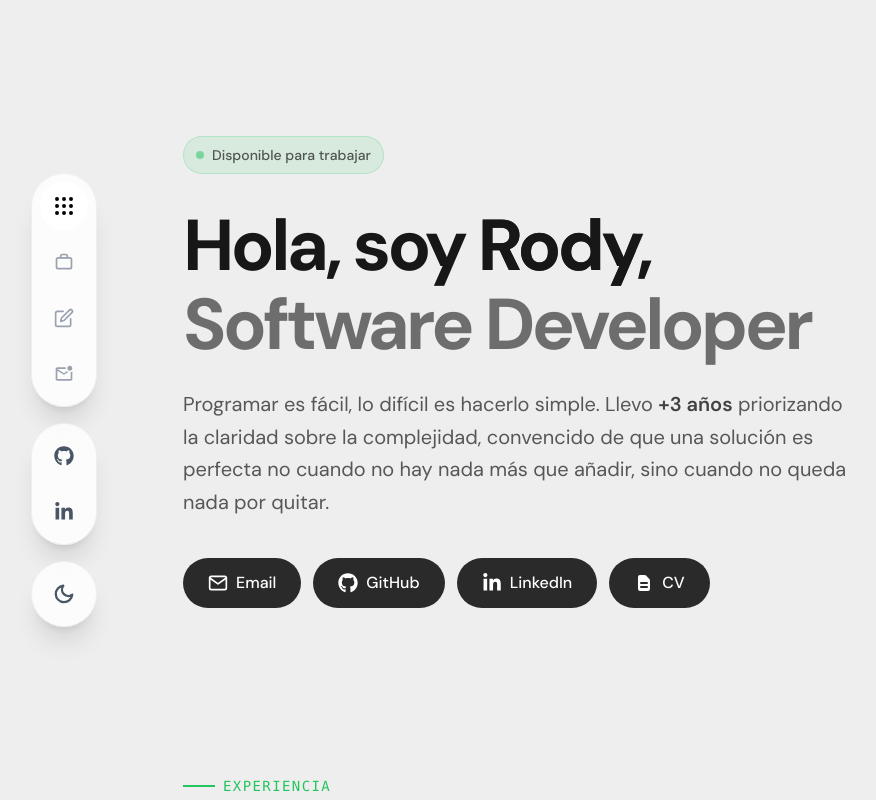
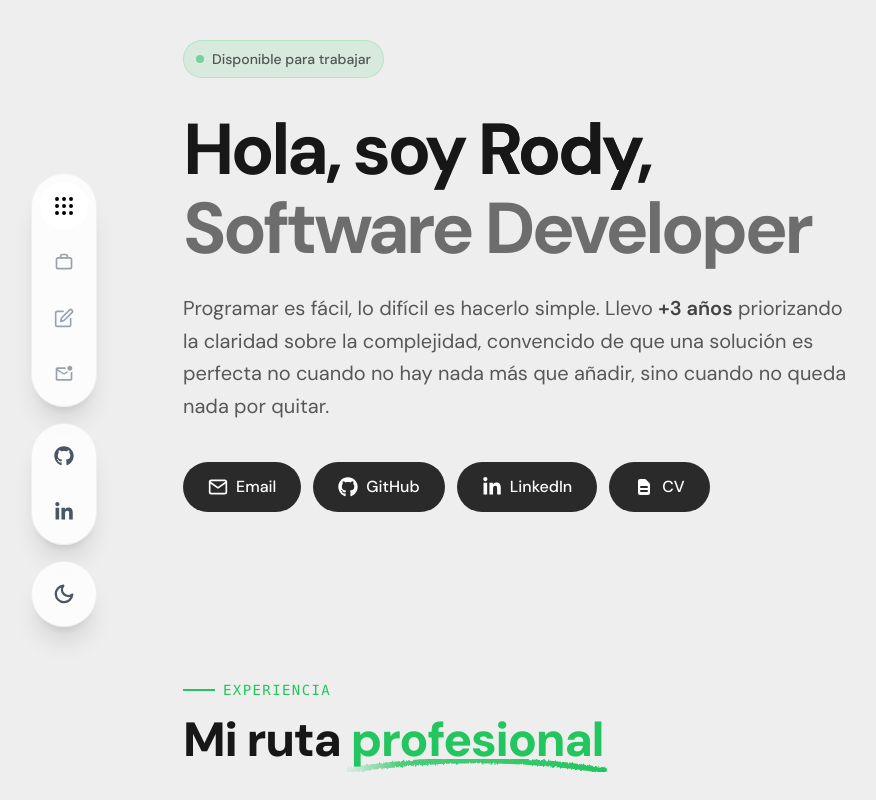
Before and after one commit to rody-huancas/dev-portfolio, a Next.js app: page / in a window 1280 px wide. Shown: the top 800 px of the page, without its empty margins (9-885 px from the left). Built offline with nearby package versions, Linux system fonts and the light colour scheme.

Commit message:
fix(layout): reduce home page bottom spacing

```diff
--- a/src/app/(root)/layout.tsx
+++ b/src/app/(root)/layout.tsx
@@ -9,7 +9,7 @@ const AppLayout = ({ children }: Readonly<{ children: React.ReactNode }>) => {
 
       <Header />
 
-      <main className='max-w-4xl mx-auto md:my-24 px-4 xl:px-0'>
+      <main className='max-w-4xl mx-auto md:mb-24 px-4 xl:px-0'>
         {children}
       </main>
 
```
